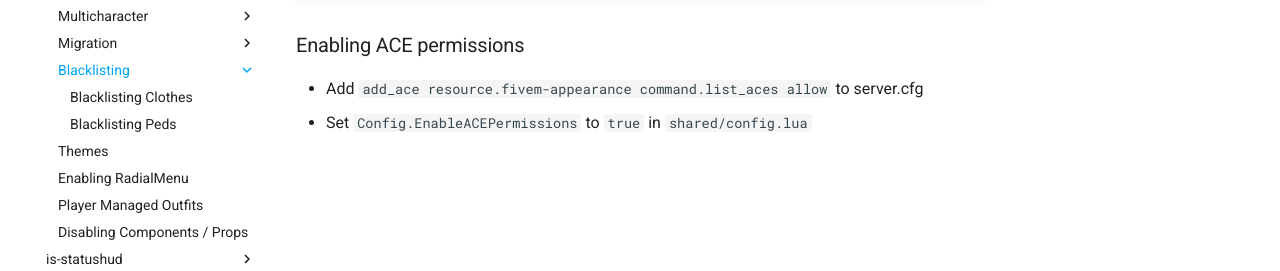
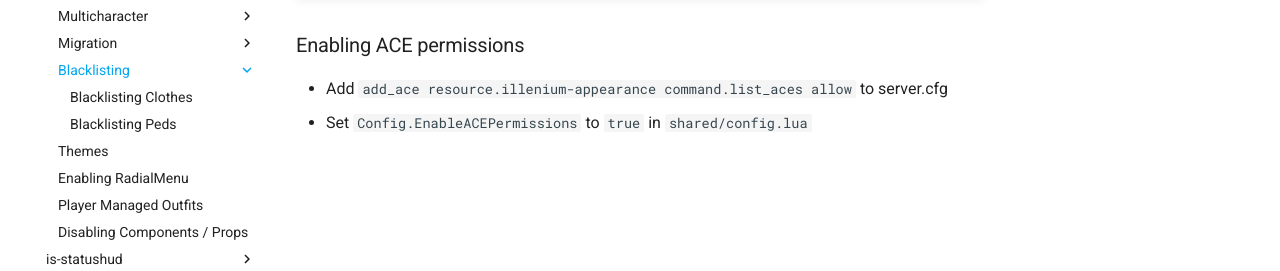
Before and after one commit to insoomnia1/illeniumdocs.github.io, an MkDocs documentation site: the page built from docs/free-resources/illenium-appearance/blacklisting/index.md, in a window 1280 px wide. Shown: the part 265-536 px from the top of the page. Built offline with MkDocs 1.6.1 and Material for MkDocs 9.7.7, drawn with Linux system fonts in a browser that asks for light colours.

Commit message:
Fix resource name in add_ace

```diff
--- a/docs/free-resources/illenium-appearance/blacklisting/index.md
+++ b/docs/free-resources/illenium-appearance/blacklisting/index.md
@@ -9,5 +9,5 @@ title: "Blacklisting"
 
 ### Enabling ACE permissions
 
-- Add `add_ace resource.fivem-appearance command.list_aces allow` to server.cfg
+- Add `add_ace resource.illenium-appearance command.list_aces allow` to server.cfg
 - Set `Config.EnableACEPermissions` to `true` in `shared/config.lua`
```
